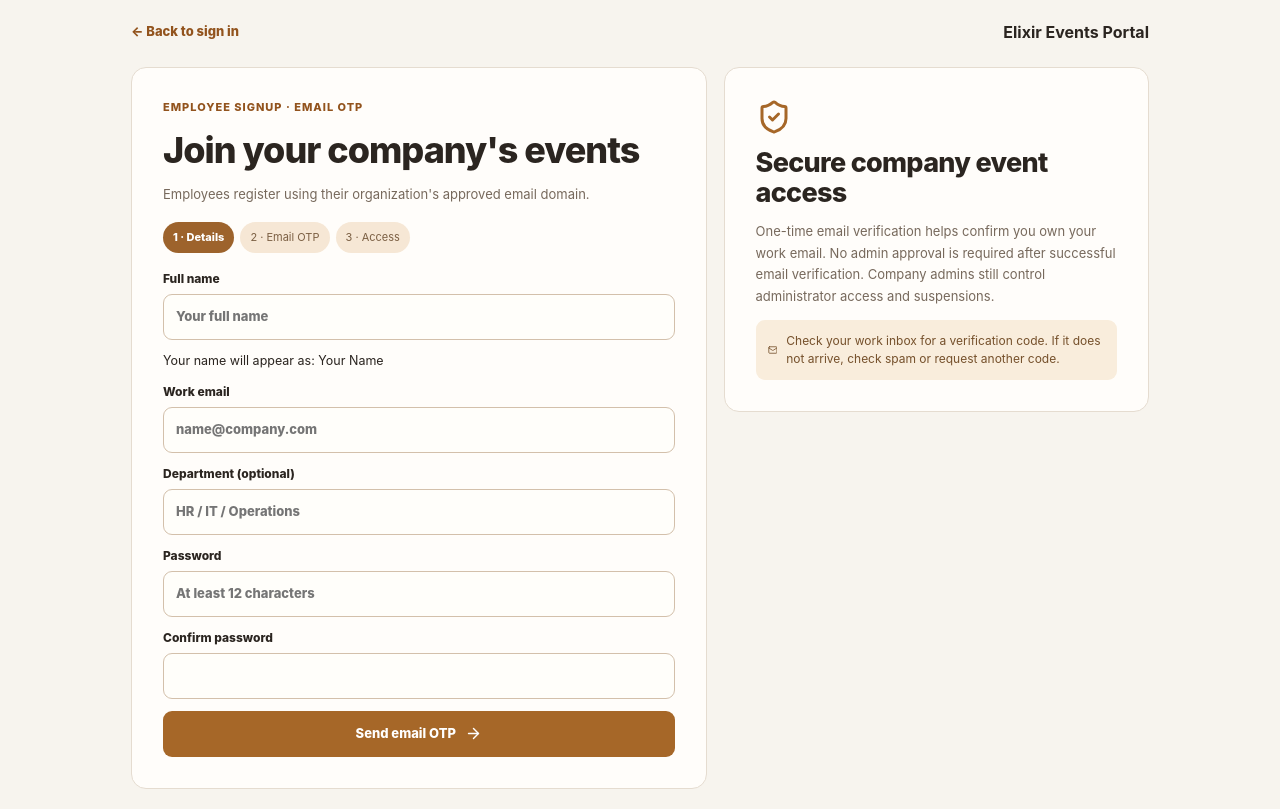
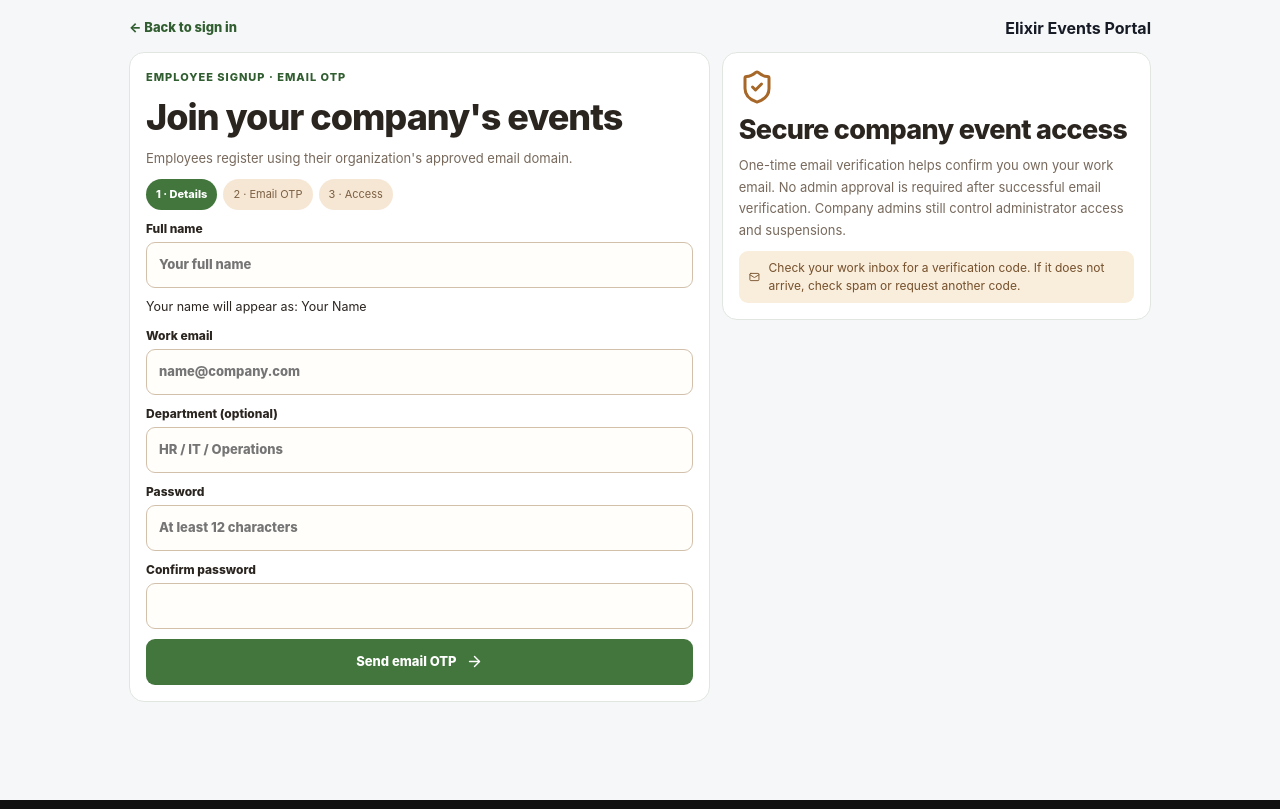
Before and after one commit to Ganatra-Ruchir/employee-event-portal, a Next.js app: page /signup in a window 1280 px wide. Built offline with nearby package versions, Linux system fonts and the light colour scheme.

Commit message:
Compact remaining public and onboarding layouts

```diff
--- a/src/app/signup/signup.css
+++ b/src/app/signup/signup.css
@@ -13,3 +13,6 @@
 .join-tip{background:#f9eddc!important;color:#75502b!important}
 .join-feedback{background:#fff0e8!important;border-color:#d7a995!important;color:#832d21!important}
 .join-done svg,.join-aside>svg{color:#a66728!important}
+
+/* Compact, consistent onboarding. */
+.join-wrap{padding:16px 14px}.join-top{margin-bottom:12px}.join-grid{gap:12px}.join-panel{padding:16px!important;gap:10px}.join-panel form{gap:10px}.join-panel form label{gap:4px}.join-steps{margin:0}.join-tip{padding:8px 10px}.join-page{background:#f6f7f8!important;color:#171b26!important}.join-panel,.join-aside{background:#fff!important;border-color:#e1e6e0!important}.join-panel form>button,.join-done>button,.join-steps span.active{background:#42763c!important;color:#fff!important}.join-top a,.join-panel>small,.join-actions button{color:#315e30!important}
```
